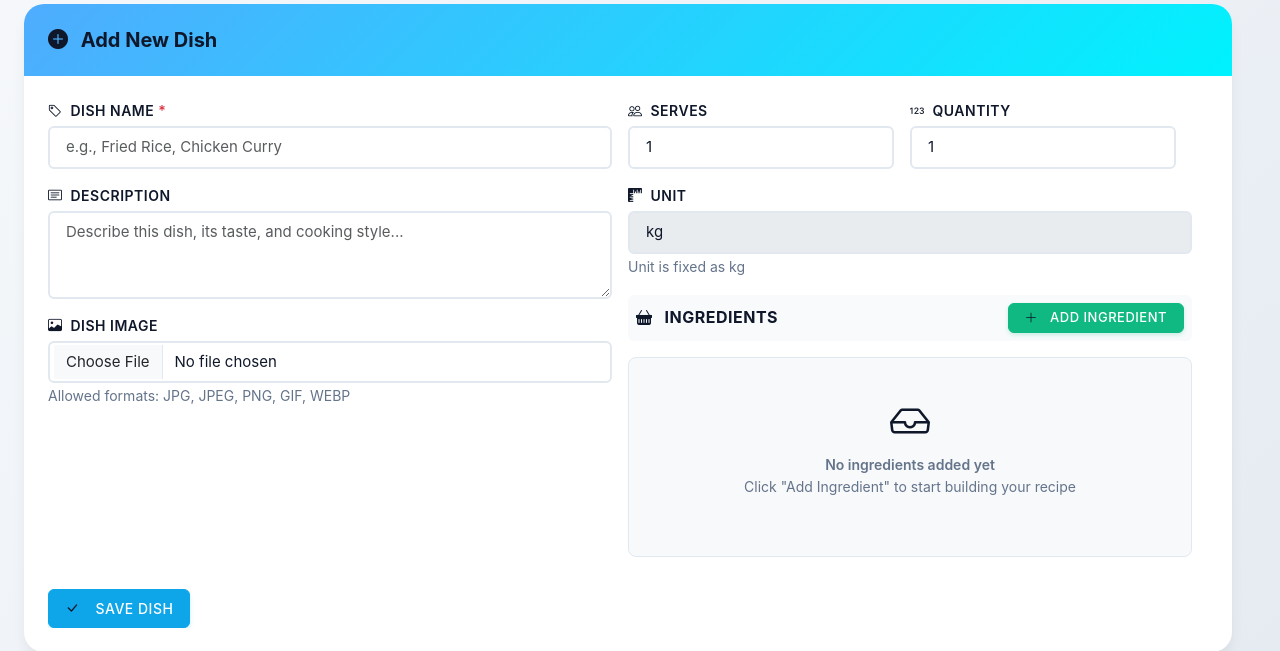
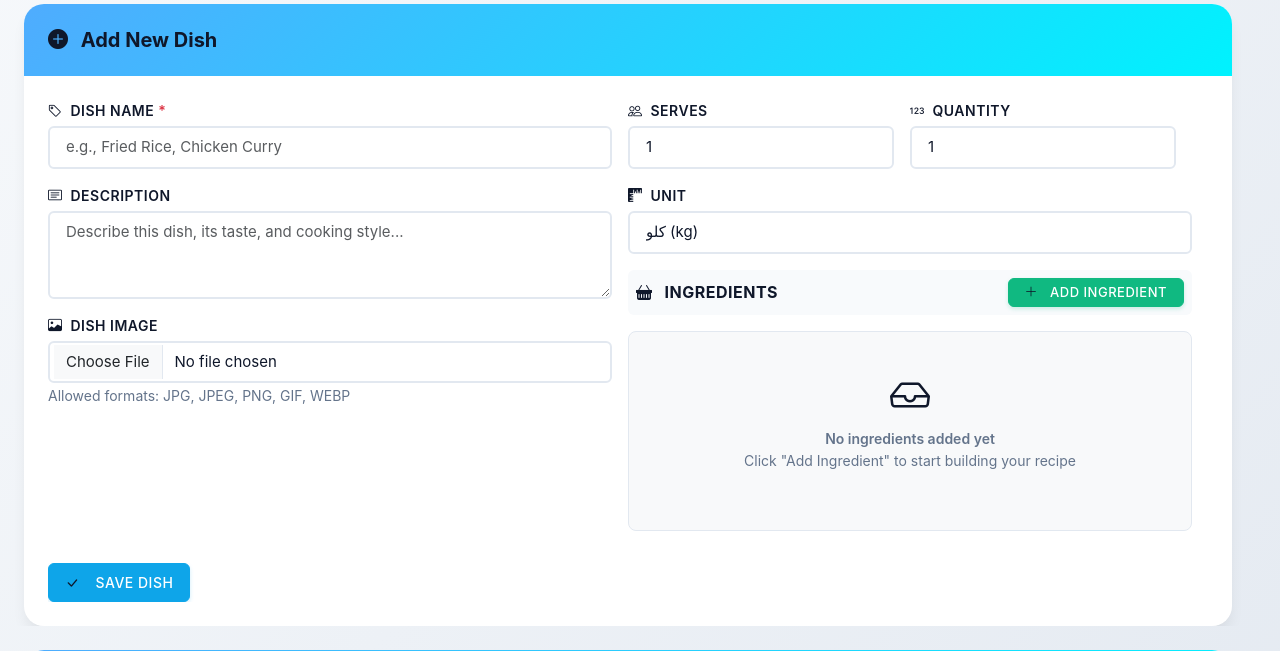
Before and after one commit to basitname334/cooking-repo, a PHP site: page /admin/dishes.php in a window 1280 px wide. Shown: the part 330-981 px from the top of the page. Run offline with PHP 8.4, Linux system fonts and the light colour scheme; the visitor is signed in with stand-in values (Sample User, id 1); data comes from the database, SQL or seed files in the repository.

Commit message:
Update dishes.php

```diff
--- a/admin/dishes.php
+++ b/admin/dishes.php
@@ -539,9 +539,18 @@ include __DIR__ . '/../includes/header.php';
                                     <i class="bi bi-rulers me-1 text-primary"></i>
                                     Unit
                                 </label>
-                                <input type="hidden" id="base_unit" name="base_unit" value="kg">
-                                <input type="text" class="form-control" value="kg" disabled style="background-color: #e9ecef;">
-                                <small class="form-text text-muted">Unit is fixed as kg</small>
+                                <select class="form-select" id="base_unit" name="base_unit" required>
+                                    <option value="kg" <?php echo (isset($edit_dish['base_unit']) && $edit_dish['base_unit'] == 'kg') ? 'selected' : (!isset($edit_dish) ? 'selected' : ''); ?>>کلو (kg)</option>
+                                    <option value="g" <?php echo (isset($edit_dish['base_unit']) && $edit_dish['base_unit'] == 'g') ? 'selected' : ''; ?>>گرام (g)</option>
+                                    <option value="piece" <?php echo (isset($edit_dish['base_unit']) && $edit_dish['base_unit'] == 'piece') ? 'selected' : ''; ?>>عدد (piece)</option>
+                                    <option value="pieces" <?php echo (isset($edit_dish['base_unit']) && $edit_dish['base_unit'] == 'pieces') ? 'selected' : ''; ?>>عدد (pieces)</option>
+                                    <option value="liter" <?php echo (isset($edit_dish['base_unit']) && $edit_dish['base_unit'] == 'liter') ? 'selected' : ''; ?>>لیٹر (liter)</option>
+                                    <option value="l" <?php echo (isset($edit_dish['base_unit']) && $edit_dish['base_unit'] == 'l') ? 'selected' : ''; ?>>لیٹر (l)</option>
+                                    <option value="ml" <?php echo (isset($edit_dish['base_unit']) && $edit_dish['base_unit'] == 'ml') ? 'selected' : ''; ?>>ملی لیٹر (ml)</option>
+                                    <option value="cup" <?php echo (isset($edit_dish['base_unit']) && $edit_dish['base_unit'] == 'cup') ? 'selected' : ''; ?>>کپ (cup)</option>
+                                    <option value="tbsp" <?php echo (isset($edit_dish['base_unit']) && $edit_dish['base_unit'] == 'tbsp') ? 'selected' : ''; ?>>چمچ (tbsp)</option>
+                                    <option value="tsp" <?php echo (isset($edit_dish['base_unit']) && $edit_dish['base_unit'] == 'tsp') ? 'selected' : ''; ?>>چائے کا چمچ (tsp)</option>
+                                </select>
                             </div>
 
                             <!-- Ingredients Section -->
@@ -1647,20 +1656,21 @@ window.addIngredientRow = function() {
                             Unit <span class="text-danger">*</span>
                         </label>
                         <select class="form-select" name="units[]" required>
-                            <option value="">Select Unit</option>
-                            <option value="kg">kg</option>
-                            <option value="g">g</option>
-                            <option value="mg">mg</option>
-                            <option value="liter">L</option>
-                            <option value="ml">mL</option>
-                            <option value="cup">cup</option>
-                            <option value="tbsp">tbsp</option>
-                            <option value="tsp">tsp</option>
-                            <option value="piece">piece</option>
-                            <option value="pieces">pieces</option>
-                            <option value="oz">oz</option>
-                            <option value="lb">lb</option>
-                            <option value="oz_fluid">fl oz</option>
+                            <option value="">اکائی منتخب کریں</option>
+                            <option value="kg">کلو (kg)</option>
+                            <option value="g">گرام (g)</option>
+                            <option value="mg">ملی گرام (mg)</option>
+                            <option value="liter">لیٹر (liter)</option>
+                            <option value="l">لیٹر (l)</option>
+                            <option value="ml">ملی لیٹر (ml)</option>
+                            <option value="cup">کپ (cup)</option>
+                            <option value="tbsp">چمچ (tbsp)</option>
+                            <option value="tsp">چائے کا چمچ (tsp)</option>
+                            <option value="piece">عدد (piece)</option>
+                            <option value="pieces">عدد (pieces)</option>
+                            <option value="oz">اونس (oz)</option>
+                            <option value="lb">پاؤنڈ (lb)</option>
+                            <option value="oz_fluid">مائع اونس (fl oz)</option>
                         </select>
                     </div>
                     <div class="col-lg-2 col-md-4 col-sm-6">
@@ -1885,21 +1895,22 @@ window.populateEditForm = function() {
                     ingredientOptions += `<option value="${ingredientId}" data-search="ingredient #${ingredientId}" selected>Ingredient #${ingredientId}</option>`;
                 }
 
-                let unitOptions = '<option value="">Unit</option>';
+                let unitOptions = '<option value="">اکائی منتخب کریں</option>';
                 const unitList = [
-                    {value: 'kg', label: 'kg'},
-                    {value: 'g', label: 'g'},
-                    {value: 'mg', label: 'mg'},
-                    {value: 'liter', label: 'L'},
-                    {value: 'ml', label: 'mL'},
-                    {value: 'cup', label: 'cup'},
-                    {value: 'tbsp', label: 'tbsp'},
-                    {value: 'tsp', label: 'tsp'},
-                    {value: 'piece', label: 'piece'},
-                    {value: 'pieces', label: 'pieces'},
-                    {value: 'oz', label: 'oz'},
-                    {value: 'lb', label: 'lb'},
-                    {value: 'oz_fluid', label: 'fl oz'}
+                    {value: 'kg', label: 'کلو (kg)'},
+                    {value: 'g', label: 'گرام (g)'},
+                    {value: 'mg', label: 'ملی گرام (mg)'},
+                    {value: 'liter', label: 'لیٹر (liter)'},
+                    {value: 'l', label: 'لیٹر (l)'},
+                    {value: 'ml', label: 'ملی لیٹر (ml)'},
+                    {value: 'cup', label: 'کپ (cup)'},
+                    {value: 'tbsp', label: 'چمچ (tbsp)'},
+                    {value: 'tsp', label: 'چائے کا چمچ (tsp)'},
+                    {value: 'piece', label: 'عدد (piece)'},
+                    {value: 'pieces', label: 'عدد (pieces)'},
+                    {value: 'oz', label: 'اونس (oz)'},
+                    {value: 'lb', label: 'پاؤنڈ (lb)'},
+                    {value: 'oz_fluid', label: 'مائع اونس (fl oz)'}
                 ];
 
                 unitList.forEach(unit => {
```
